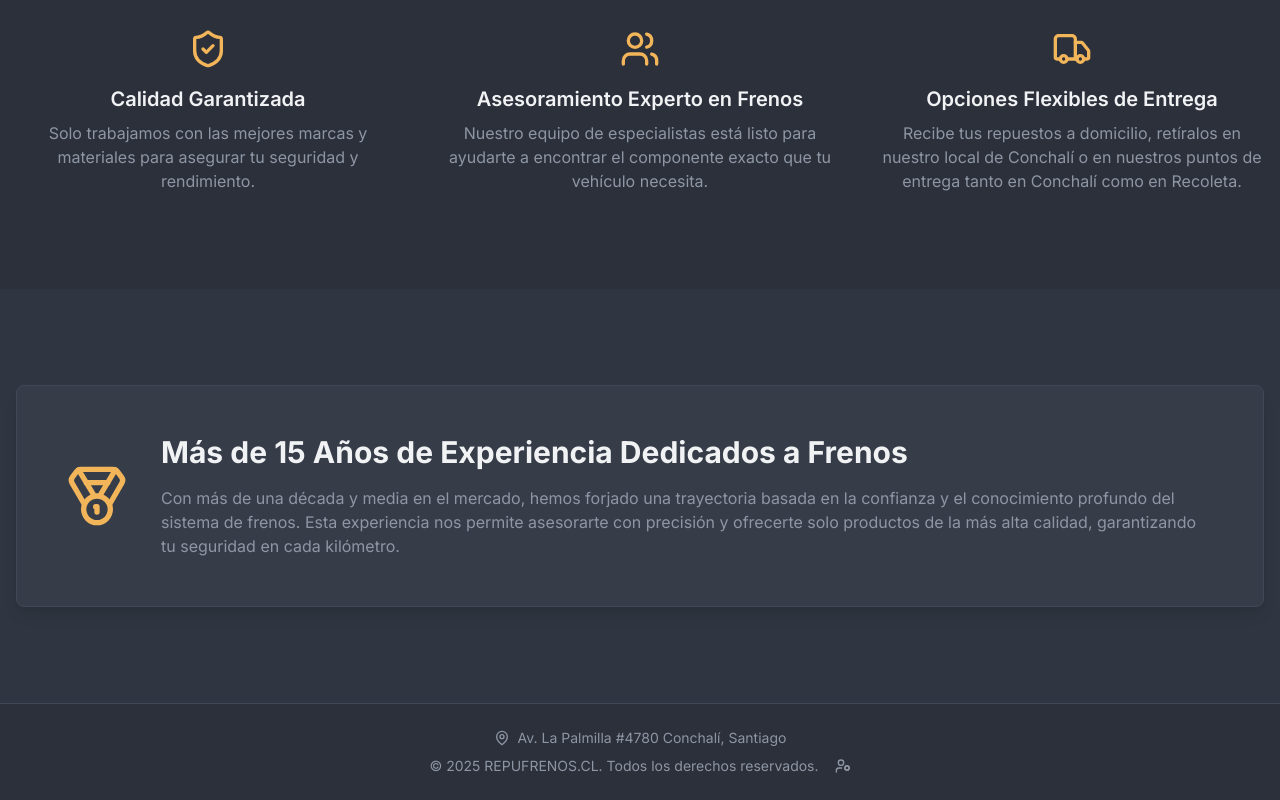
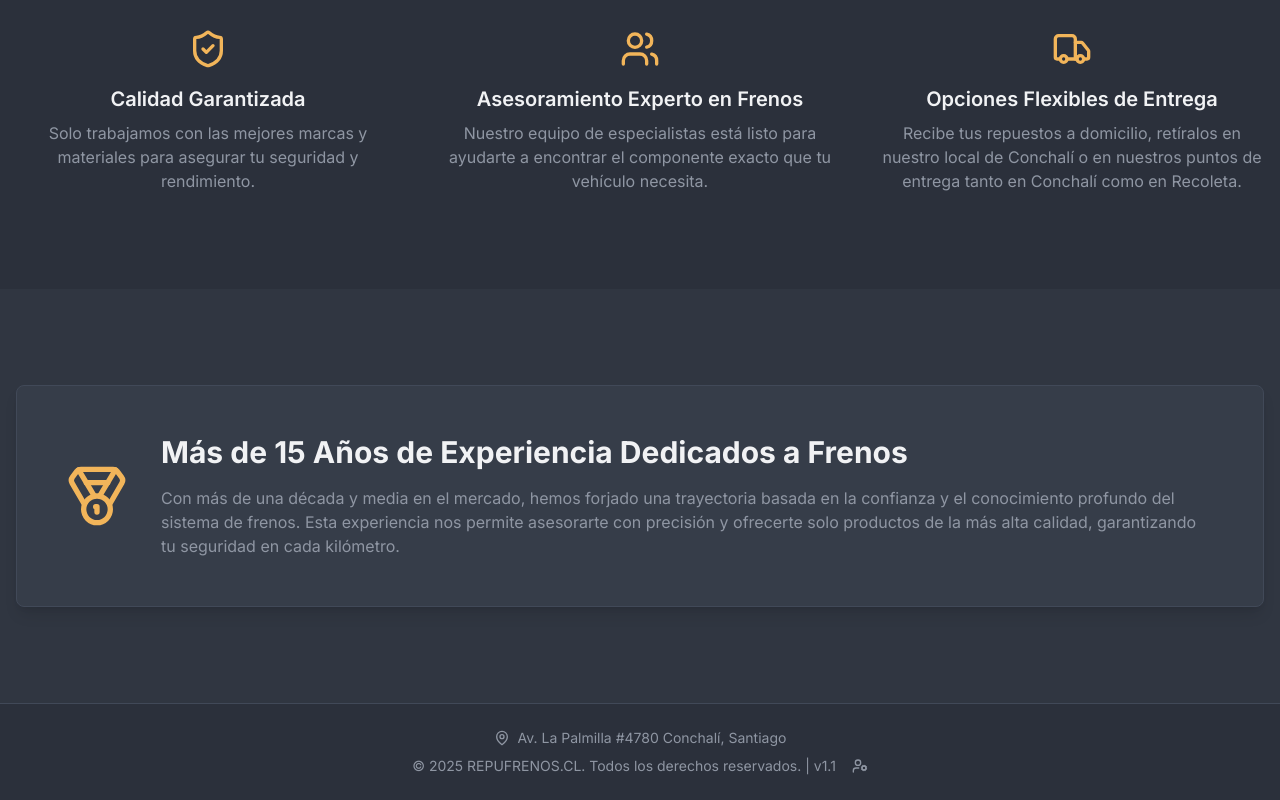
Before and after one commit to marce1404/TIENDA-FRENOS, a Next.js app: page / in a window 1280 px wide. Shown: the part 1250-2050 px from the top of the page. Built offline with nearby package versions, Linux system fonts and the light colour scheme.

Commit message:
guardemos como la veersion 1.1

```diff
--- a/src/components/Footer.tsx
+++ b/src/components/Footer.tsx
@@ -13,7 +13,7 @@ export function Footer() {
           <span>Av. La Palmilla #4780 Conchalí, Santiago</span>
         </div>
         <div className="flex justify-center items-center gap-4">
-            <p>&copy; {currentYear} REPUFRENOS.CL. Todos los derechos reservados.</p>
+            <p>&copy; {currentYear} REPUFRENOS.CL. Todos los derechos reservados. | v1.1</p>
             <Link href="/admin" className="text-muted-foreground hover:text-primary transition-colors" title="Acceso de Administrador">
                 <UserCog className="h-4 w-4" />
                 <span className="sr-only">Admin</span>
```
